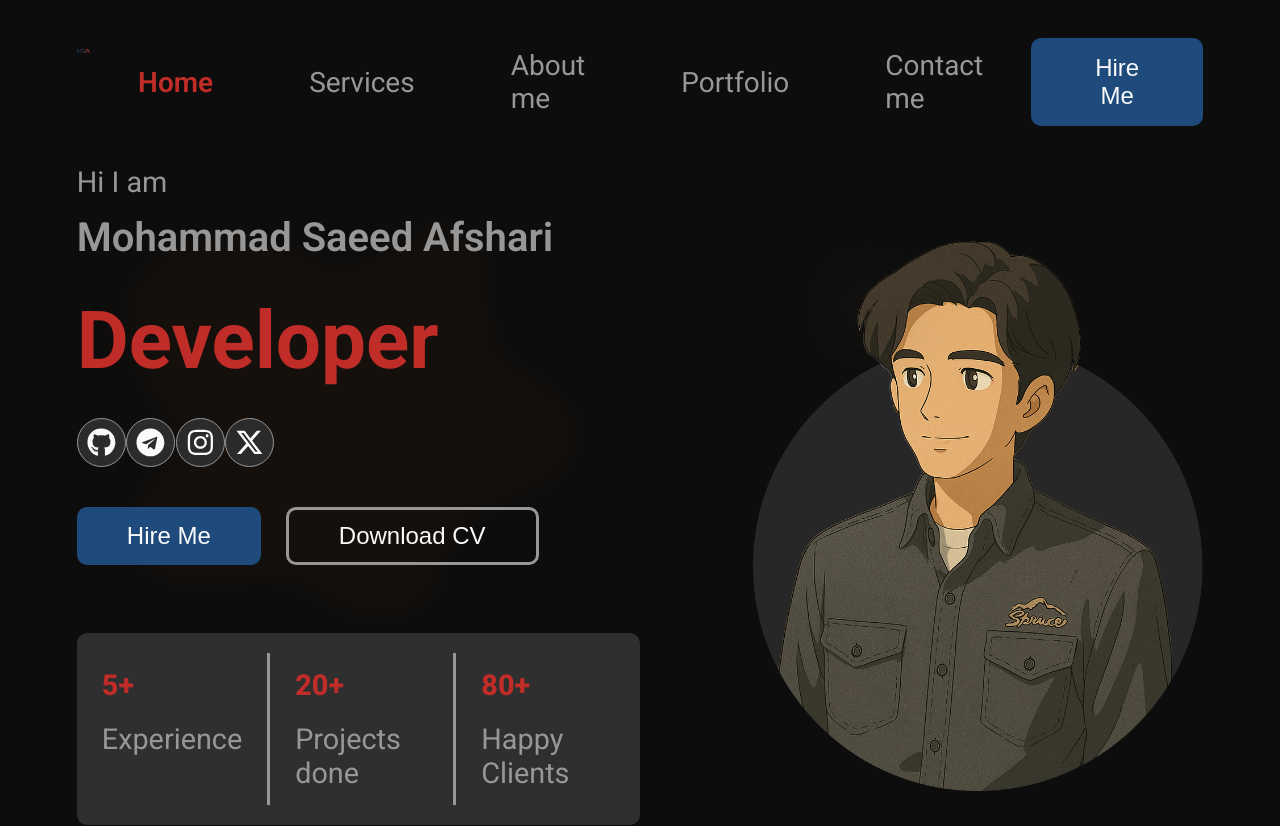
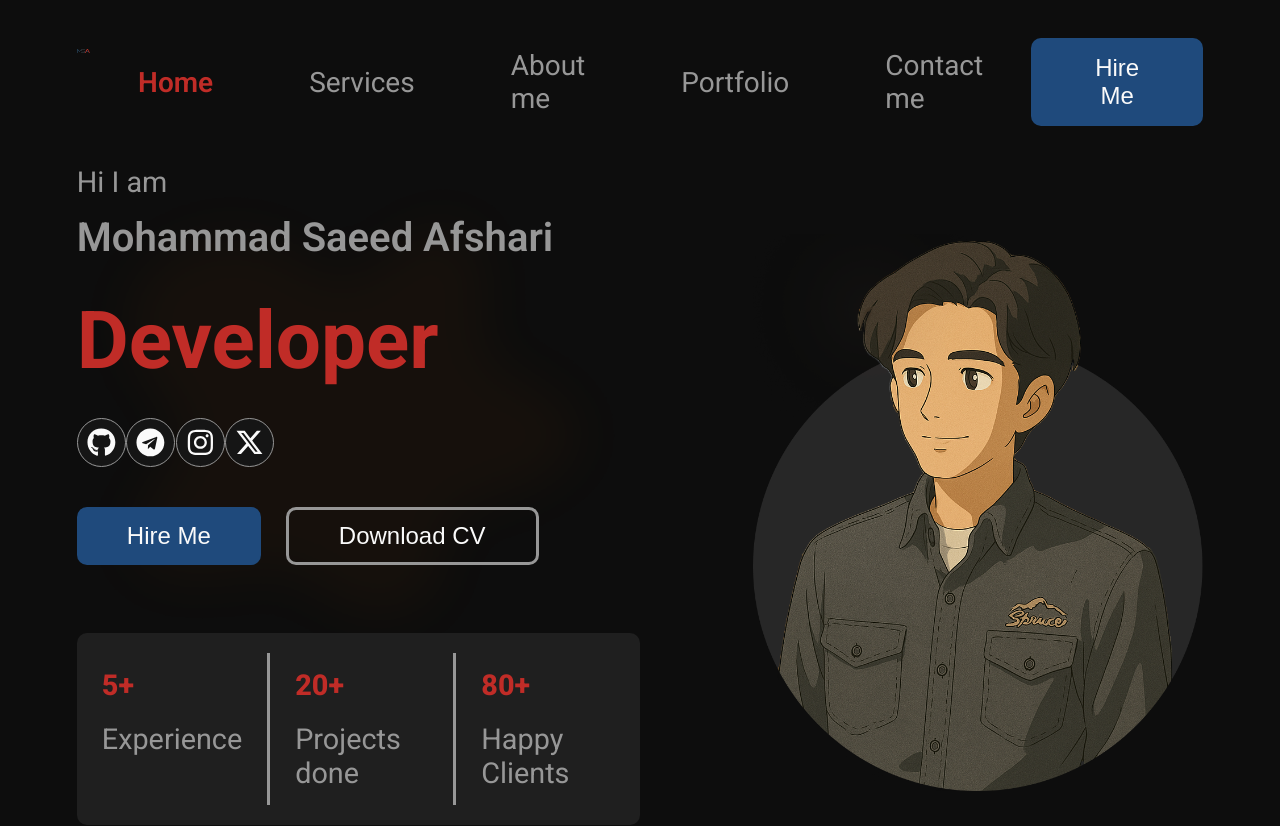
Before and after one commit to MSaeedAfshari/portfolio, a Next.js app: page / in a window 1280 px wide. Shown: the top 826 px of the page. Built offline with nearby package versions, Linux system fonts and the light colour scheme.

Commit message:
refactor

```diff
--- a/styles/globals.css
+++ b/styles/globals.css
@@ -15,8 +15,8 @@
   --dark_Text_secondary: #979797;
   --dark_Primary: #1F4A7C;
   --dark_Accent: #C02C27;
-  --dark_Surfaces: #2F2F2F;
-  --dark_Fade_Background: #2b2b2b;
+  --dark_Surfaces: #1f1f1f;
+  --dark_Fade_Background: #151515;
 }
 
 body {
```
